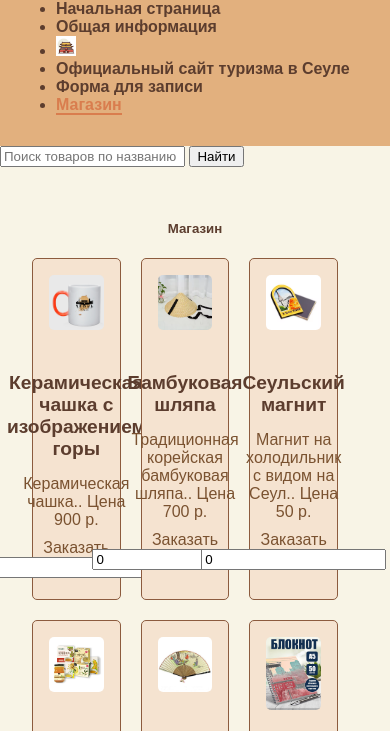
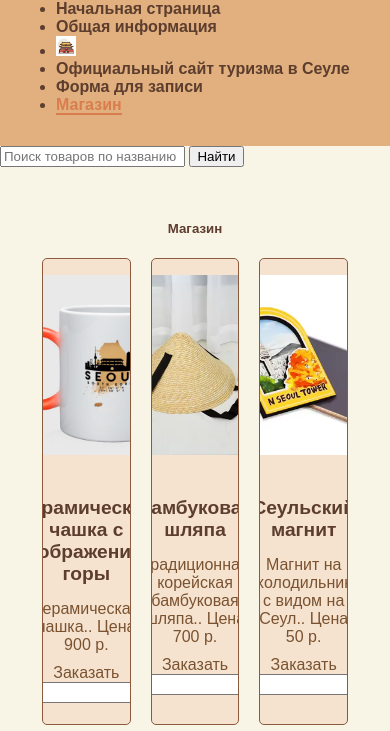
Before and after one commit to KhristineTarasenko/site, a plain HTML site: page Seoul/shop.html in a window 390 px wide. Shown: the part 60-791 px from the top of the page. Drawn offline with Linux system fonts and the light colour scheme; a script that the page names is missing.

Commit message:
Update styles.css

```diff
--- a/Seoul/styles.css
+++ b/Seoul/styles.css
@@ -285,6 +285,7 @@ footer p {
     list-style-type: none; /* Убираем точки у списка */
     padding: 0; /* Убираем отступы у ul */
     margin: 0; /* Убираем внешние отступы у ul */
+    justify-content: center; /* Центрируем содержимое по горизонтали */
 }
 
 .product-list li {
@@ -299,13 +300,14 @@ footer p {
     background-color: #f5e3d0;
     border-radius: 5px;
     text-align: center;
+    overflow: hidden; /* Чтобы изображение не выходило за пределы карточки */
 }
 
 .product-list img {
-    max-width: 100%; /* Ограничиваем ширину изображения, чтобы оно не выходило за пределы контейнера */
-    height: auto; /* Высота будет автоматически изменяться для сохранения пропорций */
-    object-fit: contain; /* Обеспечивает правильное масштабирование изображения */
-    border-radius: 5px; /* Закругление углов */
+    width: 100%; /* Картинка будет занимать всю ширину карточки */
+    height: auto; /* Высота будет автоматически рассчитана для сохранения пропорций */
+    object-fit: cover; /* Масштабирование изображения с сохранением пропорций */
+    border-radius: 5px; /* Закругленные углы */
     margin-bottom: 10px; /* Отступ снизу */
 }
 
@@ -326,3 +328,17 @@ footer p {
 .amount-input {
     width: 40px;
 }
+
+/* Для небольших экранов (например, мобильных устройств) */
+@media (max-width: 768px) {
+    .product-list li {
+        flex: 1 1 calc(50% - 20px); /* 2 карточки в ряд */
+    }
+}
+
+/* Для еще меньших экранов (например, телефонов в портретной ориентации) */
+@media (max-width: 480px) {
+    .product-list li {
+        flex: 1 1 100%; /* 1 карточка в ряд */
+    }
+}
```
